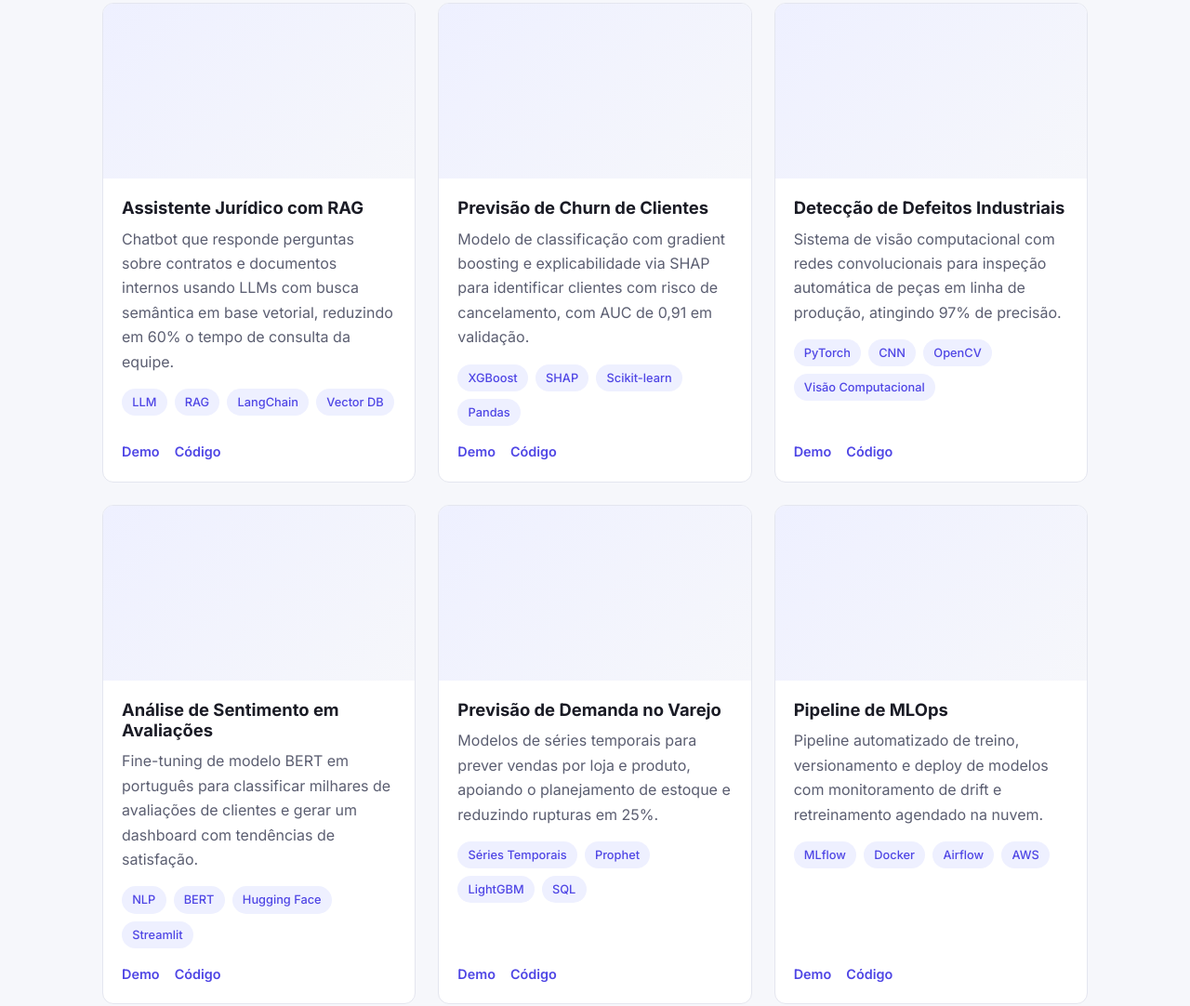
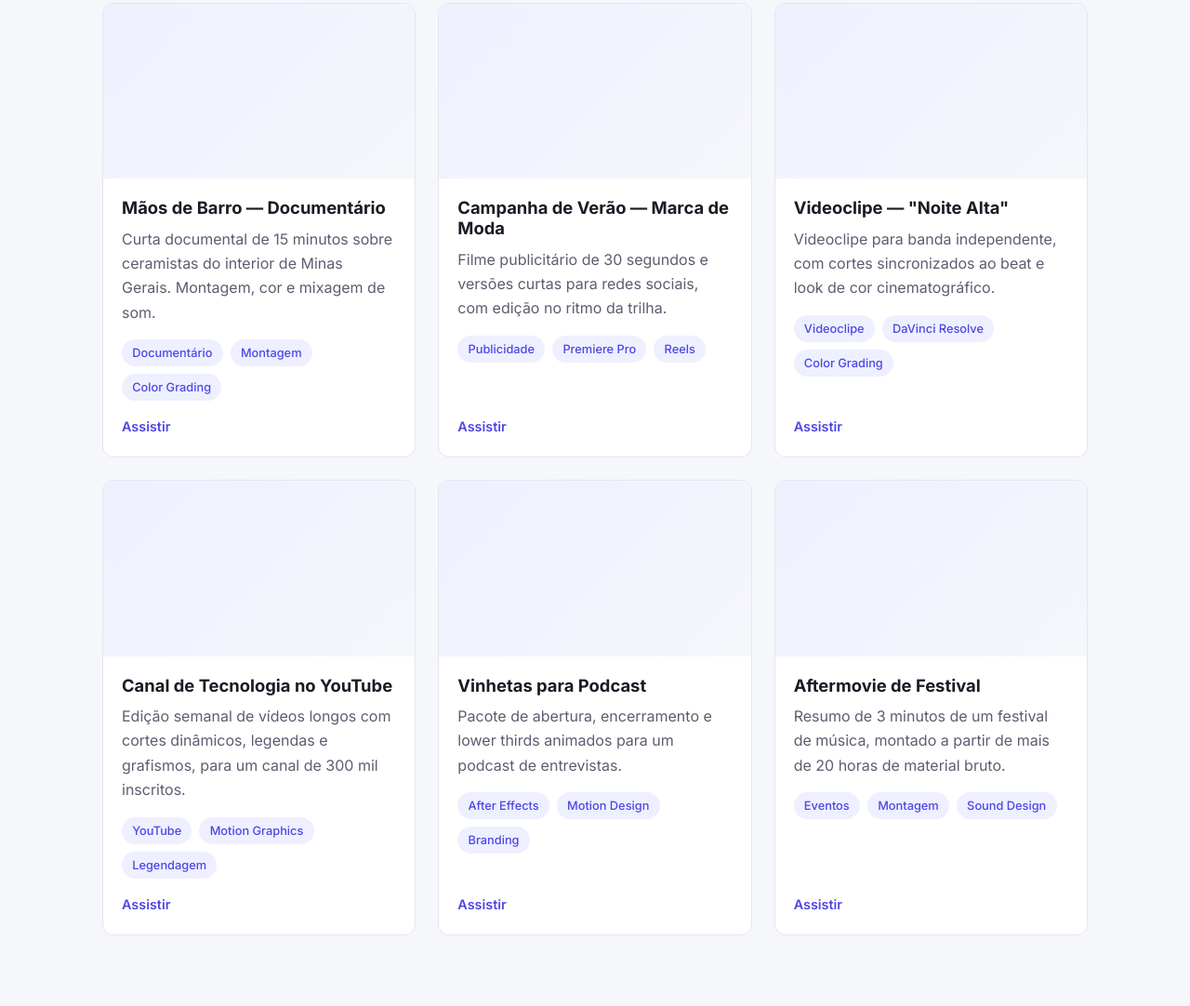
Before and after one commit to mauriciopjunior/portfolio, a plain HTML site: page index.html in a window 1280 px wide. Shown: the part 1572-2654 px from the top of the page at 93% size. Drawn offline with Linux system fonts and the light colour scheme.

Commit message:
Altera o perfil do site para editor de vídeo

```diff
--- a/index.html
+++ b/index.html
@@ -3,8 +3,8 @@
 <head>
   <meta charset="UTF-8" />
   <meta name="viewport" content="width=device-width, initial-scale=1.0" />
-  <title>Mauricio de Oliveira — Cientista de Dados</title>
-  <meta name="description" content="Portfólio de Mauricio de Oliveira, Cientista de Dados especializado em Inteligência Artificial." />
+  <title>Mauricio de Oliveira — Editor de Vídeo</title>
+  <meta name="description" content="Portfólio de Mauricio de Oliveira, editor de vídeo e motion designer." />
   <link rel="icon" href="assets/img/favicon.svg" type="image/svg+xml" />
   <link rel="preconnect" href="https://fonts.googleapis.com" />
   <link rel="preconnect" href="https://fonts.gstatic.com" crossorigin />
@@ -31,7 +31,7 @@
       <nav class="nav" id="nav" aria-label="Navegação principal">
         <ul class="nav__list">
           <li><a href="#sobre" class="nav__link">Sobre</a></li>
-          <li><a href="#projetos" class="nav__link">Projetos</a></li>
+          <li><a href="#projetos" class="nav__link">Trabalhos</a></li>
           <li><a href="#habilidades" class="nav__link">Habilidades</a></li>
           <li><a href="#contato" class="nav__link">Contato</a></li>
         </ul>
@@ -56,10 +56,10 @@
         <div class="hero__text">
           <p class="eyebrow">Olá, eu sou</p>
           <h1 class="hero__title">Mauricio de Oliveira</h1>
-          <p class="hero__subtitle">Cientista de Dados · Especialista em Inteligência Artificial</p>
-          <p class="hero__desc">Transformo dados em decisões. Construo modelos de machine learning e soluções de IA generativa que saem do notebook e geram valor real em produção.</p>
+          <p class="hero__subtitle">Editor de Vídeo · Motion Designer</p>
+          <p class="hero__desc">Edito vídeos que prendem a atenção do primeiro ao último segundo: ritmo, cor e som trabalhando juntos para contar a sua história.</p>
           <div class="hero__cta">
-            <a href="#projetos" class="btn btn--primary">Ver projetos</a>
+            <a href="#projetos" class="btn btn--primary">Ver trabalhos</a>
             <a href="#contato" class="btn btn--ghost">Entrar em contato</a>
           </div>
         </div>
@@ -75,13 +75,13 @@
         <h2 class="section__title">Sobre mim</h2>
         <div class="about">
           <div class="about__text">
-            <p>Trabalho com dados há cinco anos e, desde a especialização em IA, foco em linguagem natural: faço LLMs responderem com base em documentos reais da empresa, em português, com fontes citadas e taxa de erro medida.</p>
-            <p>Meu trabalho de conclusão comparou estratégias de busca para RAG em contratos jurídicos. A combinação de busca por palavra-chave, embeddings e reranking acertou 23% mais respostas que a busca vetorial pura, e essa abordagem virou o assistente jurídico que está nos meus projetos.</p>
+            <p>Edito vídeos há cinco anos, passando por publicidade, YouTube e documentário. Cuido do processo inteiro da pós-produção: montagem, correção de cor, mixagem de áudio e motion graphics.</p>
+            <p>Gosto de cortes que respeitam o ritmo da música e da fala. Meu trabalho mais recente, um documentário curto sobre artesãos do interior de Minas, foi selecionado para dois festivais de curtas.</p>
           </div>
           <ul class="about__facts">
-            <li><strong>Cargo</strong><span>Cientista de Dados</span></li>
-            <li><strong>Especialização</strong><span>Inteligência Artificial e Machine Learning</span></li>
-            <li><strong>Áreas de foco</strong><span>NLP, IA Generativa, Modelos Preditivos</span></li>
+            <li><strong>Função</strong><span>Editor de Vídeo</span></li>
+            <li><strong>Especialidades</strong><span>Montagem, Color Grading, Motion</span></li>
+            <li><strong>Formatos</strong><span>Comerciais, YouTube, Reels, Documentário</span></li>
             <li><strong>Localização</strong><span>Brasil</span></li>
             <li><strong>Idiomas</strong><span>Português, Inglês</span></li>
           </ul>
@@ -92,60 +92,60 @@
     <!-- Projetos -->
     <section class="section section--alt" id="projetos">
       <div class="container">
-        <h2 class="section__title">Projetos</h2>
+        <h2 class="section__title">Trabalhos</h2>
         <div class="grid grid--projects">
           <article class="card">
             <div class="card__media" aria-hidden="true"></div>
             <div class="card__body">
-              <h3 class="card__title">Assistente Jurídico com RAG</h3>
-              <p>Chatbot que responde perguntas sobre contratos e documentos internos usando LLMs com busca semântica em base vetorial, reduzindo em 60% o tempo de consulta da equipe.</p>
-              <ul class="tags"><li>LLM</li><li>RAG</li><li>LangChain</li><li>Vector DB</li></ul>
-              <div class="card__links"><a href="#">Demo</a><a href="#">Código</a></div>
+              <h3 class="card__title">Mãos de Barro — Documentário</h3>
+              <p>Curta documental de 15 minutos sobre ceramistas do interior de Minas Gerais. Montagem, cor e mixagem de som.</p>
+              <ul class="tags"><li>Documentário</li><li>Montagem</li><li>Color Grading</li></ul>
+              <div class="card__links"><a href="#">Assistir</a></div>
             </div>
           </article>
           <article class="card">
             <div class="card__media" aria-hidden="true"></div>
             <div class="card__body">
-              <h3 class="card__title">Previsão de Churn de Clientes</h3>
-              <p>Modelo de classificação com gradient boosting e explicabilidade via SHAP para identificar clientes com risco de cancelamento, com AUC de 0,91 em validação.</p>
-              <ul class="tags"><li>XGBoost</li><li>SHAP</li><li>Scikit-learn</li><li>Pandas</li></ul>
-              <div class="card__links"><a href="#">Demo</a><a href="#">Código</a></div>
+              <h3 class="card__title">Campanha de Verão — Marca de Moda</h3>
+              <p>Filme publicitário de 30 segundos e versões curtas para redes sociais, com edição no ritmo da trilha.</p>
+              <ul class="tags"><li>Publicidade</li><li>Premiere Pro</li><li>Reels</li></ul>
+              <div class="card__links"><a href="#">Assistir</a></div>
             </div>
           </article>
           <article class="card">
             <div class="card__media" aria-hidden="true"></div>
             <div class="card__body">
-              <h3 class="card__title">Detecção de Defeitos Industriais</h3>
-              <p>Sistema de visão computacional com redes convolucionais para inspeção automática de peças em linha de produção, atingindo 97% de precisão.</p>
-              <ul class="tags"><li>PyTorch</li><li>CNN</li><li>OpenCV</li><li>Visão Computacional</li></ul>
-              <div class="card__links"><a href="#">Demo</a><a href="#">Código</a></div>
+              <h3 class="card__title">Videoclipe — "Noite Alta"</h3>
+              <p>Videoclipe para banda independente, com cortes sincronizados ao beat e look de cor cinematográfico.</p>
+              <ul class="tags"><li>Videoclipe</li><li>DaVinci Resolve</li><li>Color Grading</li></ul>
+              <div class="card__links"><a href="#">Assistir</a></div>
             </div>
           </article>
           <article class="card">
             <div class="card__media" aria-hidden="true"></div>
             <div class="card__body">
-              <h3 class="card__title">Análise de Sentimento em Avaliações</h3>
-              <p>Fine-tuning de modelo BERT em português para classificar milhares de avaliações de clientes e gerar um dashboard com tendências de satisfação.</p>
-              <ul class="tags"><li>NLP</li><li>BERT</li><li>Hugging Face</li><li>Streamlit</li></ul>
-              <div class="card__links"><a href="#">Demo</a><a href="#">Código</a></div>
+              <h3 class="card__title">Canal de Tecnologia no YouTube</h3>
+              <p>Edição semanal de vídeos longos com cortes dinâmicos, legendas e grafismos, para um canal de 300 mil inscritos.</p>
+              <ul class="tags"><li>YouTube</li><li>Motion Graphics</li><li>Legendagem</li></ul>
+              <div class="card__links"><a href="#">Assistir</a></div>
             </div>
           </article>
           <article class="card">
             <div class="card__media" aria-hidden="true"></div>
             <div class="card__body">
-              <h3 class="card__title">Previsão de Demanda no Varejo</h3>
-              <p>Modelos de séries temporais para prever vendas por loja e produto, apoiando o planejamento de estoque e reduzindo rupturas em 25%.</p>
-              <ul class="tags"><li>Séries Temporais</li><li>Prophet</li><li>LightGBM</li><li>SQL</li></ul>
-              <div class="card__links"><a href="#">Demo</a><a href="#">Código</a></div>
+              <h3 class="card__title">Vinhetas para Podcast</h3>
+              <p>Pacote de abertura, encerramento e lower thirds animados para um podcast de entrevistas.</p>
+              <ul class="tags"><li>After Effects</li><li>Motion Design</li><li>Branding</li></ul>
+              <div class="card__links"><a href="#">Assistir</a></div>
             </div>
           </article>
           <article class="card">
             <div class="card__media" aria-hidden="true"></div>
             <div class="card__body">
-              <h3 class="card__title">Pipeline de MLOps</h3>
-              <p>Pipeline automatizado de treino, versionamento e deploy de modelos com monitoramento de drift e retreinamento agendado na nuvem.</p>
-              <ul class="tags"><li>MLflow</li><li>Docker</li><li>Airflow</li><li>AWS</li></ul>
-              <div class="card__links"><a href="#">Demo</a><a href="#">Código</a></div>
+              <h3 class="card__title">Aftermovie de Festival</h3>
+              <p>Resumo de 3 minutos de um festival de música, montado a partir de mais de 20 horas de material bruto.</p>
+              <ul class="tags"><li>Eventos</li><li>Montagem</li><li>Sound Design</li></ul>
+              <div class="card__links"><a href="#">Assistir</a></div>
             </div>
           </article>
         </div>
@@ -158,20 +158,20 @@
         <h2 class="section__title">Habilidades</h2>
         <div class="grid grid--skills">
           <div class="skill-group">
-            <h3>Machine Learning</h3>
-            <ul class="tags"><li>Scikit-learn</li><li>XGBoost</li><li>LightGBM</li><li>Séries Temporais</li><li>Estatística</li><li>Feature Engineering</li></ul>
+            <h3>Edição e Montagem</h3>
+            <ul class="tags"><li>Premiere Pro</li><li>DaVinci Resolve</li><li>Final Cut Pro</li><li>Narrativa</li><li>Ritmo</li></ul>
           </div>
           <div class="skill-group">
-            <h3>Deep Learning & IA Generativa</h3>
-            <ul class="tags"><li>PyTorch</li><li>TensorFlow</li><li>Hugging Face</li><li>LLMs</li><li>RAG</li><li>LangChain</li><li>Fine-tuning</li></ul>
+            <h3>Cor</h3>
+            <ul class="tags"><li>Color Grading</li><li>Correção de Cor</li><li>LUTs</li><li>DaVinci Resolve</li></ul>
           </div>
           <div class="skill-group">
-            <h3>Dados</h3>
-            <ul class="tags"><li>Python</li><li>SQL</li><li>Pandas</li><li>PySpark</li><li>Power BI</li><li>Streamlit</li></ul>
+            <h3>Motion e Grafismo</h3>
+            <ul class="tags"><li>After Effects</li><li>Motion Graphics</li><li>Lower Thirds</li><li>Legendagem</li></ul>
           </div>
           <div class="skill-group">
-            <h3>MLOps & Cloud</h3>
-            <ul class="tags"><li>MLflow</li><li>Docker</li><li>Airflow</li><li>Git</li><li>AWS</li><li>FastAPI</li></ul>
+            <h3>Áudio</h3>
+            <ul class="tags"><li>Audition</li><li>Mixagem</li><li>Sound Design</li><li>Limpeza de Áudio</li></ul>
           </div>
         </div>
       </div>
@@ -181,12 +181,13 @@
     <section class="section section--alt" id="contato">
       <div class="container contact">
         <h2 class="section__title">Contato</h2>
-        <p class="contact__lead">Interessado em conversar sobre dados, IA ou uma oportunidade? Fico feliz em trocar uma ideia.</p>
+        <p class="contact__lead">Tem um projeto em vídeo em mente? Me conte a ideia e vamos conversar.</p>
         <a href="mailto:seu@email.com" class="btn btn--primary">seu@email.com</a>
         <ul class="socials">
-          <li><a href="#" aria-label="GitHub">GitHub</a></li>
+          <li><a href="#" aria-label="Instagram">Instagram</a></li>
+          <li><a href="#" aria-label="YouTube">YouTube</a></li>
+          <li><a href="#" aria-label="Vimeo">Vimeo</a></li>
           <li><a href="#" aria-label="LinkedIn">LinkedIn</a></li>
-          <li><a href="#" aria-label="Kaggle">Kaggle</a></li>
         </ul>
       </div>
     </section>
```
